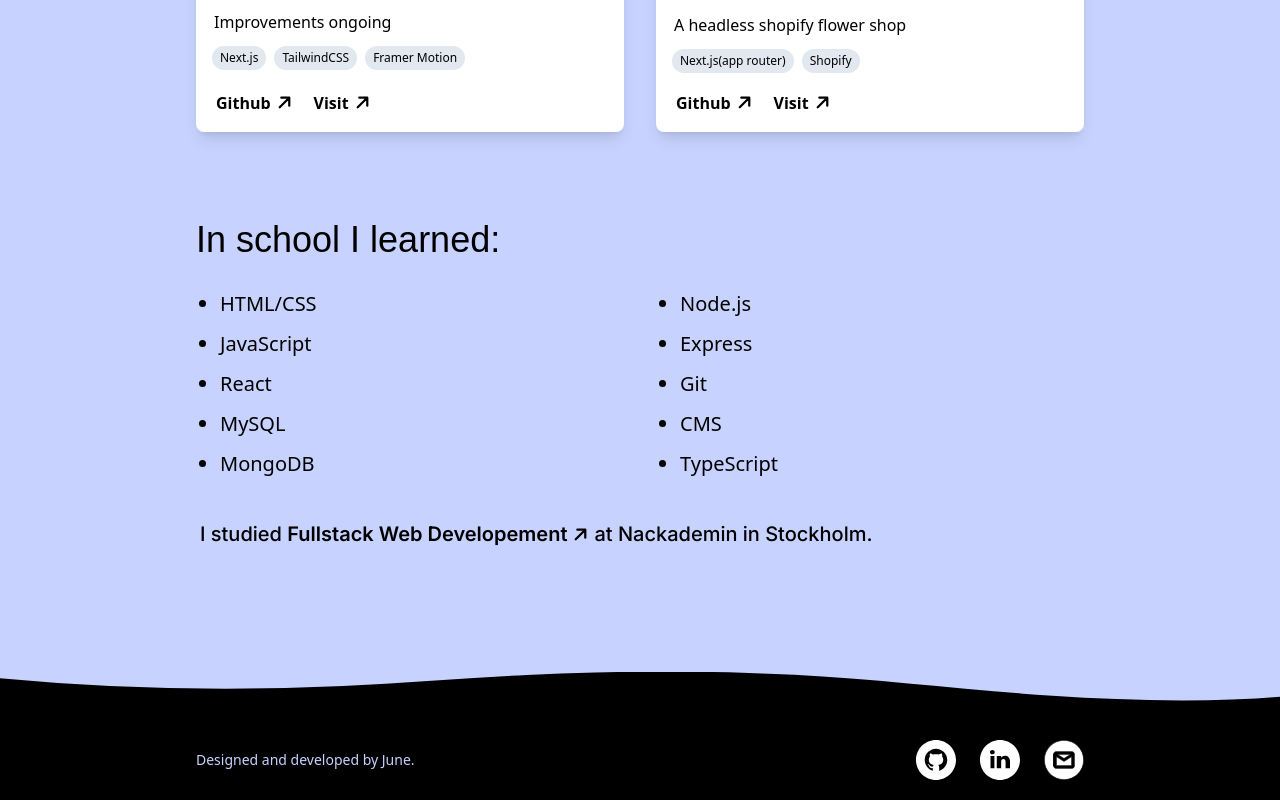
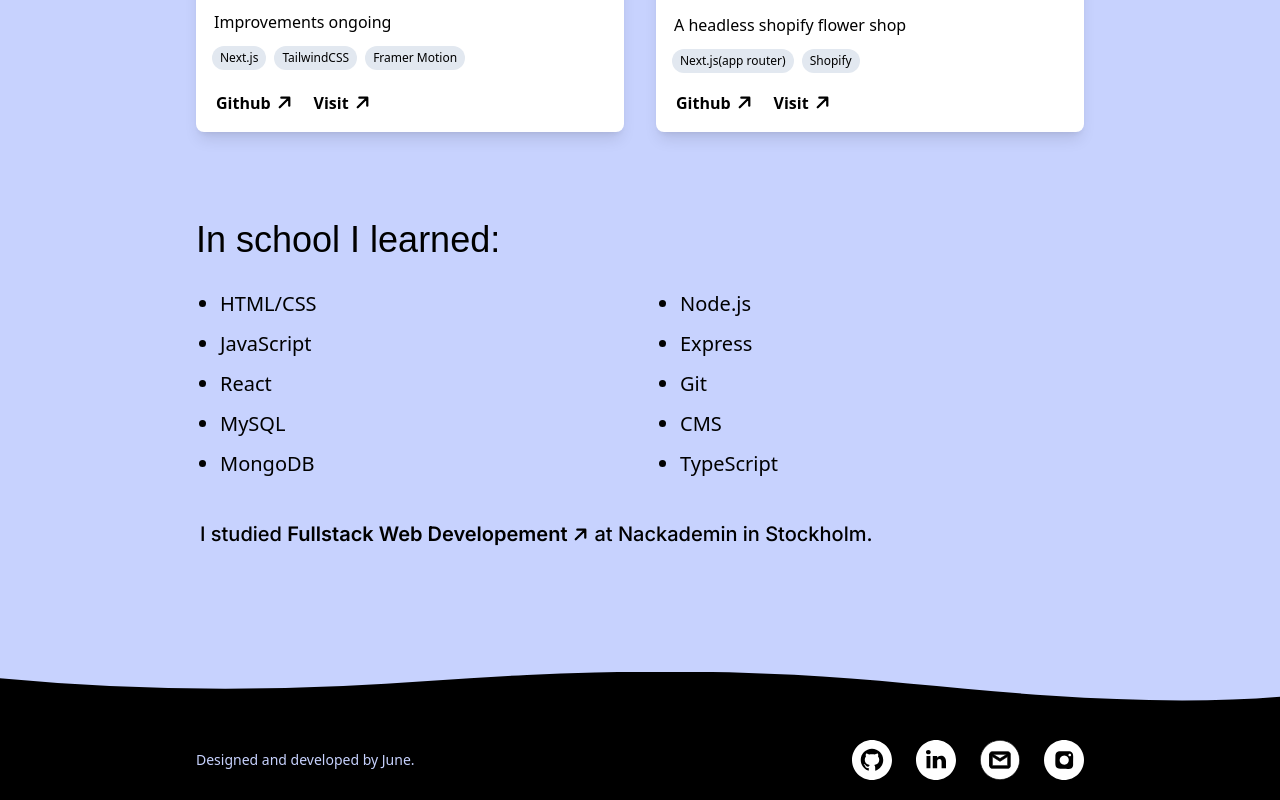
Before and after one commit to june7001/portfolio, a Next.js app: page / in a window 1280 px wide. Shown: the part 1072-1872 px from the top of the page. Built offline with nearby package versions, Linux system fonts and the light colour scheme; a web font is replaced by a local one.

Commit message:
add instagram to footer

```diff
--- a/components/Footer.js
+++ b/components/Footer.js
@@ -85,6 +85,38 @@ export function Footer() {
                 />
               </svg>
             </Link>
+
+            <Link
+              href="https://www.instagram.com/june.contact/"
+              rel="noopener noreferrer"
+              target="blank"
+            >
+              <svg
+                xmlns="http://www.w3.org/2000/svg"
+                width="40"
+                height="40"
+                viewBox="0 0 60 60"
+                fill="none"
+              >
+                <g clip-path="url(#clip0_5_34)">
+                  <path
+                    d="M30 60C46.5685 60 60 46.5685 60 30C60 13.4315 46.5685 0 30 0C13.4315 0 0 13.4315 0 30C0 46.5685 13.4315 60 30 60Z"
+                    fill="white"
+                  />
+                  <path
+                    fill-rule="evenodd"
+                    clip-rule="evenodd"
+                    d="M35.3379 43.3559C32.0789 43.3559 27.4432 43.1916 24.3516 43.1916C18.5695 43.1916 17 39.7716 17 35.4232C17 31.0748 17.0853 26.2653 17.0853 24.6168C17.0853 19.7316 19.2484 17.0189 24.6105 17.0189C26.5937 17.0189 34.0526 17 36.5916 17C41.4705 17 43.8105 19.0147 43.8105 24.9137C43.8105 26.3695 43.7032 29.0948 43.7032 36.6516C43.7032 41.4043 41.4579 43.3559 35.3379 43.3559ZM30.4432 23.2874C21.3421 23.2874 20.9032 37.138 30.5979 37.138C39.4526 37.138 39.5095 23.2874 30.4432 23.2874ZM38.6695 20.5432C36.0389 20.5432 35.9126 24.5253 38.7168 24.5253C41.2747 24.5189 41.2937 20.5432 38.6695 20.5432Z"
+                    fill="black"
+                  />
+                </g>
+                <defs>
+                  <clipPath id="clip0_5_19">
+                    <rect width="60" height="60" fill="white" />
+                  </clipPath>
+                </defs>
+              </svg>
+            </Link>
           </div>
           <p className=" mb-4 text-indigo-200 sm:mb-0">
             Designed and developed by June.
```
